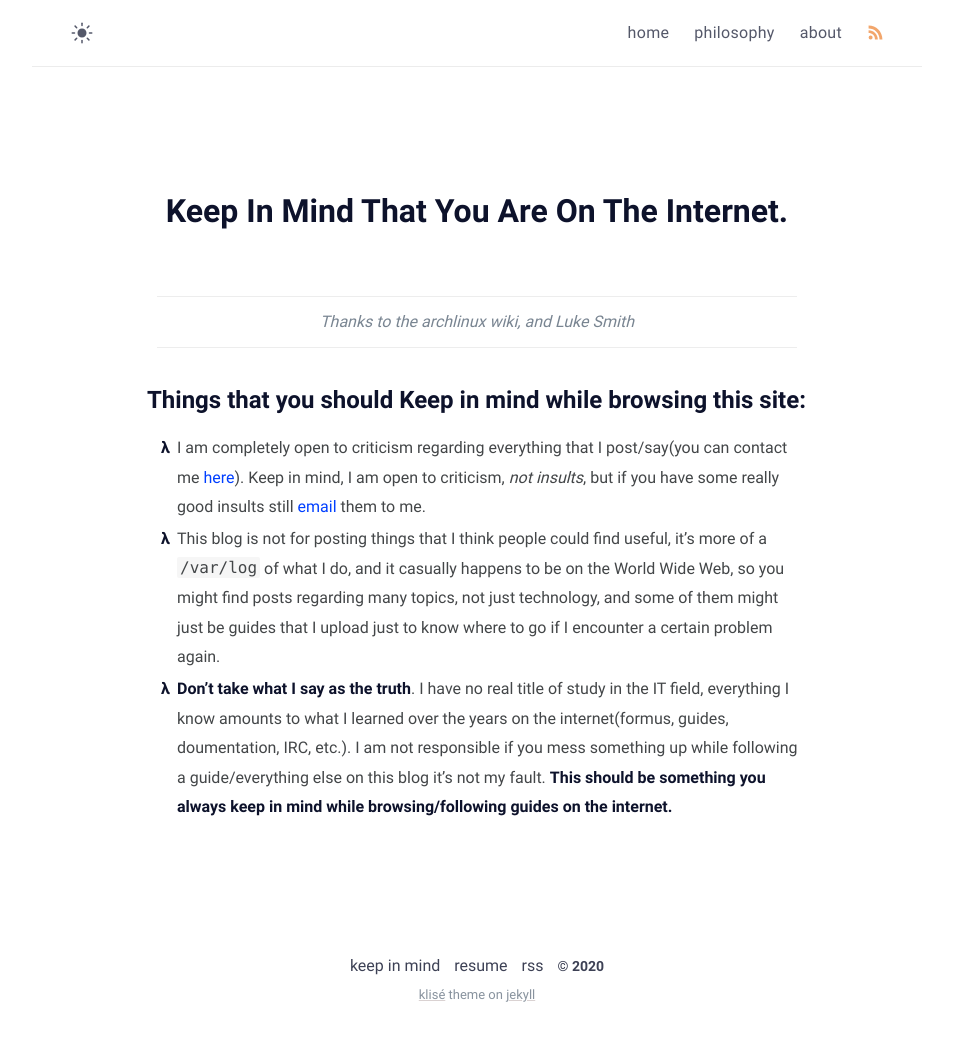
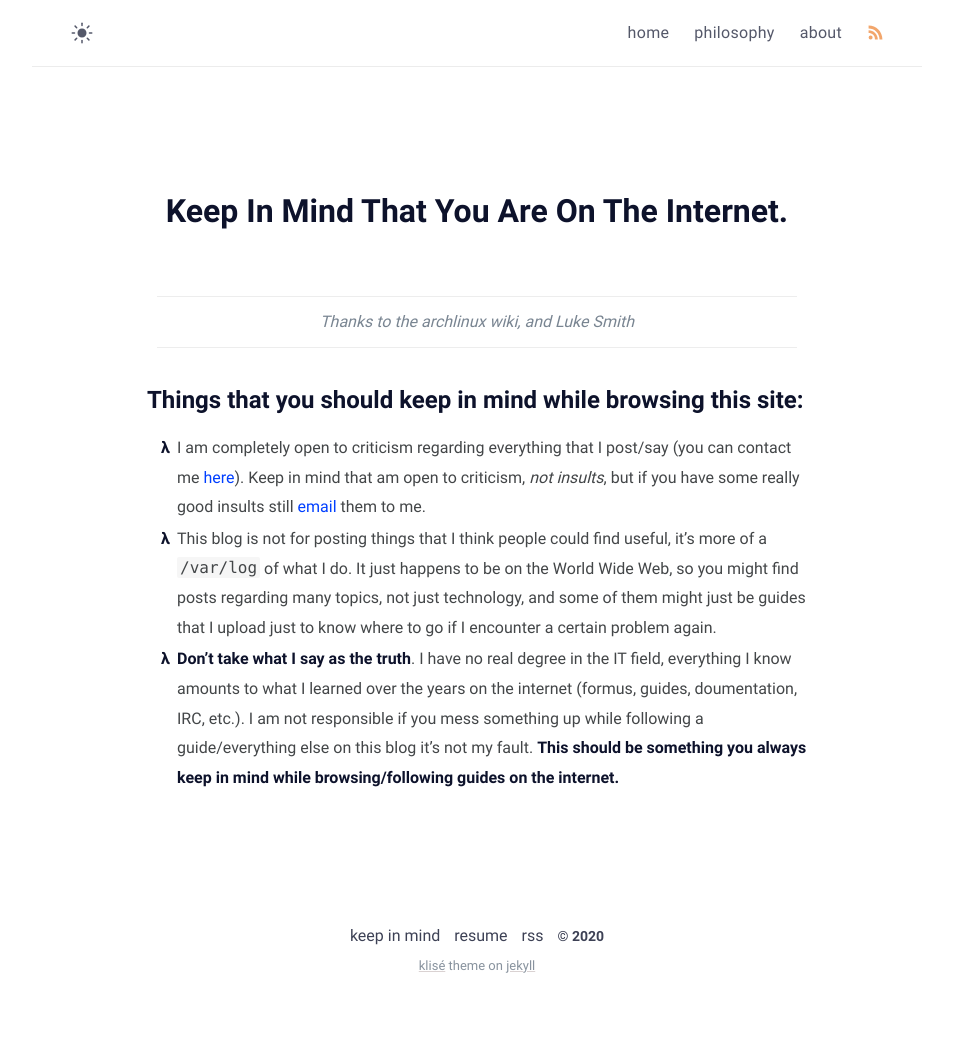
Before and after one commit to Ferryistaken/website, a Jekyll site: the page built from keep-in-mind.md, in a window 1280 px wide. Shown: the whole page, without its empty margins (163-1116 px from the left). Built offline with Jekyll 4.4.1, drawn with Linux system fonts in a browser that asks for light colours; after the commit the page ends 1010 px from its top, so only the background shows below that.

Commit message:
Fixed typos

```diff
--- a/keep-in-mind.md
+++ b/keep-in-mind.md
@@ -8,7 +8,7 @@ comments: false
 
 > Thanks to the archlinux wiki, and Luke Smith
 
-# Things that you should Keep in mind while browsing this site:
-- I am completely open to criticism regarding everything that I post/say(you can contact me [here](https://www.ferrry.tk/about/#contact-me)). Keep in mind, I am open to criticism, _not insults_, but if you have some really good insults still [email](https://www.ferrry.tk/about/#contact-me) them to me.
-- This blog is not for posting things that I think people could find useful, it's more of a `/var/log` of what I do, and it casually happens to be on the World Wide Web, so you might find posts regarding many topics, not just technology, and some of them might just be guides that I upload just to know where to go if I encounter a certain problem again.
-- **Don't take what I say as the truth**. I have no real title of study in the IT field, everything I know amounts to what I learned over the years on the internet(formus, guides, doumentation, IRC, etc.). I am not responsible if you mess something up while following a guide/everything else on this blog it's not my fault. **This should be something you always keep in mind while browsing/following guides on the internet.**
+# Things that you should keep in mind while browsing this site:
+- I am completely open to criticism regarding everything that I post/say (you can contact me [here](https://www.ferrry.tk/about/#contact-me)). Keep in mind that am open to criticism, _not insults_, but if you have some really good insults still [email](https://www.ferrry.tk/about/#contact-me) them to me.
+- This blog is not for posting things that I think people could find useful, it's more of a `/var/log` of what I do. It just happens to be on the World Wide Web, so you might find posts regarding many topics, not just technology, and some of them might just be guides that I upload just to know where to go if I encounter a certain problem again.
+- **Don't take what I say as the truth**. I have no real degree in the IT field, everything I know amounts to what I learned over the years on the internet (formus, guides, doumentation, IRC, etc.). I am not responsible if you mess something up while following a guide/everything else on this blog it's not my fault. **This should be something you always keep in mind while browsing/following guides on the internet.**
```
